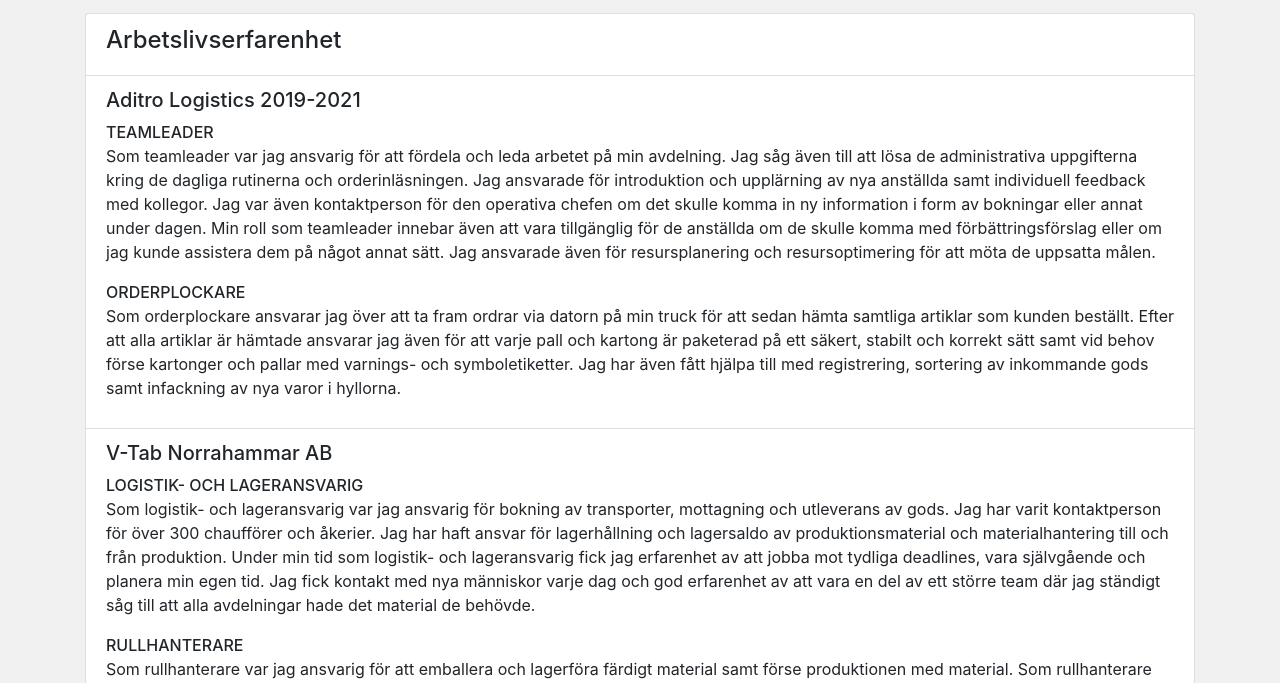
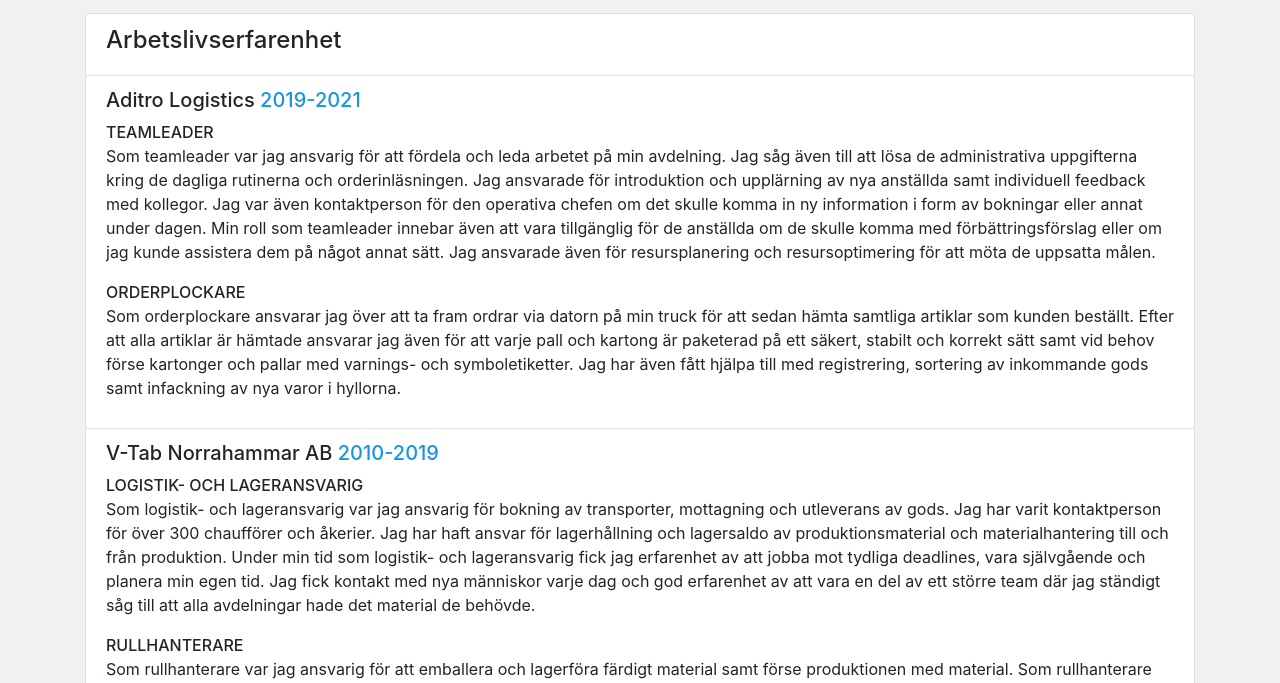
Before and after one commit to niklas-frangi/niklas-frangi.github.io, a plain HTML site: page index.html in a window 1280 px wide. Shown: the part 417-1100 px from the top of the page. Drawn offline with nearby package versions, Linux system fonts and the light colour scheme.

Commit message:
lagt till flera storlekar av bakgrundsbilden och lagt till datum på V-Tab

```diff
--- a/index.html
+++ b/index.html
@@ -26,7 +26,7 @@
                 <h4>Arbetslivserfarenhet</h4>
             </li>
             <li class="list-group-item">
-                <h5>Aditro Logistics 2019-2021</h5>
+                <h5>Aditro Logistics <span>2019-2021</span></h5>
                 <p class="roles">TEAMLEADER</p>
                 <p>Som teamleader var jag ansvarig för att fördela och leda arbetet på min avdelning. Jag såg även till
                     att lösa de administrativa uppgifterna kring de dagliga rutinerna och orderinläsningen. Jag
@@ -44,7 +44,7 @@
                     registrering, sortering av inkommande gods samt infackning av nya varor i hyllorna.</p>
             </li>
             <li class="list-group-item">
-                <h5>V-Tab Norrahammar AB</h5>
+                <h5>V-Tab Norrahammar AB <span>2010-2019</span></h5>
                 <p class="roles">LOGISTIK- OCH LAGERANSVARIG</p>
                 <p>Som logistik- och lageransvarig var jag ansvarig för bokning av transporter, mottagning och
                     utleverans av gods. Jag har varit kontaktperson för över 300 chaufförer och åkerier. Jag har haft
--- a/styles.css
+++ b/styles.css
@@ -17,16 +17,16 @@
 /* lägger till backgroundsbilden som är längst upp på sidan */
 /* Image source: https://unsplash.com/photos/MgtHZ4zlC1U*/
 #imgTop{
-    background-image: url(backgroundImg.jpg);
+    background-image: url(backgroundImgSmall.jpg);
     background-repeat: no-repeat;
     background-size: cover;
     height: 9.5rem;
 }
 
-/* Ändrar höjden på backgrundsbilden längst upp så att den ser likadan ut i samtliga vyer */
+/* Ändrar höjden på backgrundsbilden längst upp till olika storlekar så att sidorna ska gå snabbare att ladda och se likadana ut i alla storlekar */
 @media (min-width: 480px) {
     #imgTop{
-        background-image: url(backgroundImg.JPG);
+        background-image: url(backgroundImgMedium.jpg);
         background-repeat: no-repeat;
         background-size: cover;
         height: 11rem;
@@ -52,6 +52,11 @@
     color: #1894e0;
     text-align: center;
     font-size: 2rem;
+}
+
+/* Ändrar färgen på åren jag jobbat på varje arbetsplats */
+span{
+    color:#1894e0;
 }
 
 /* Sätter även backgrundfärgen som är under bilden */
```
Also changed, not shown: backgroundImgMedium.jpg (added), backgroundImgSmall.jpg (added).
